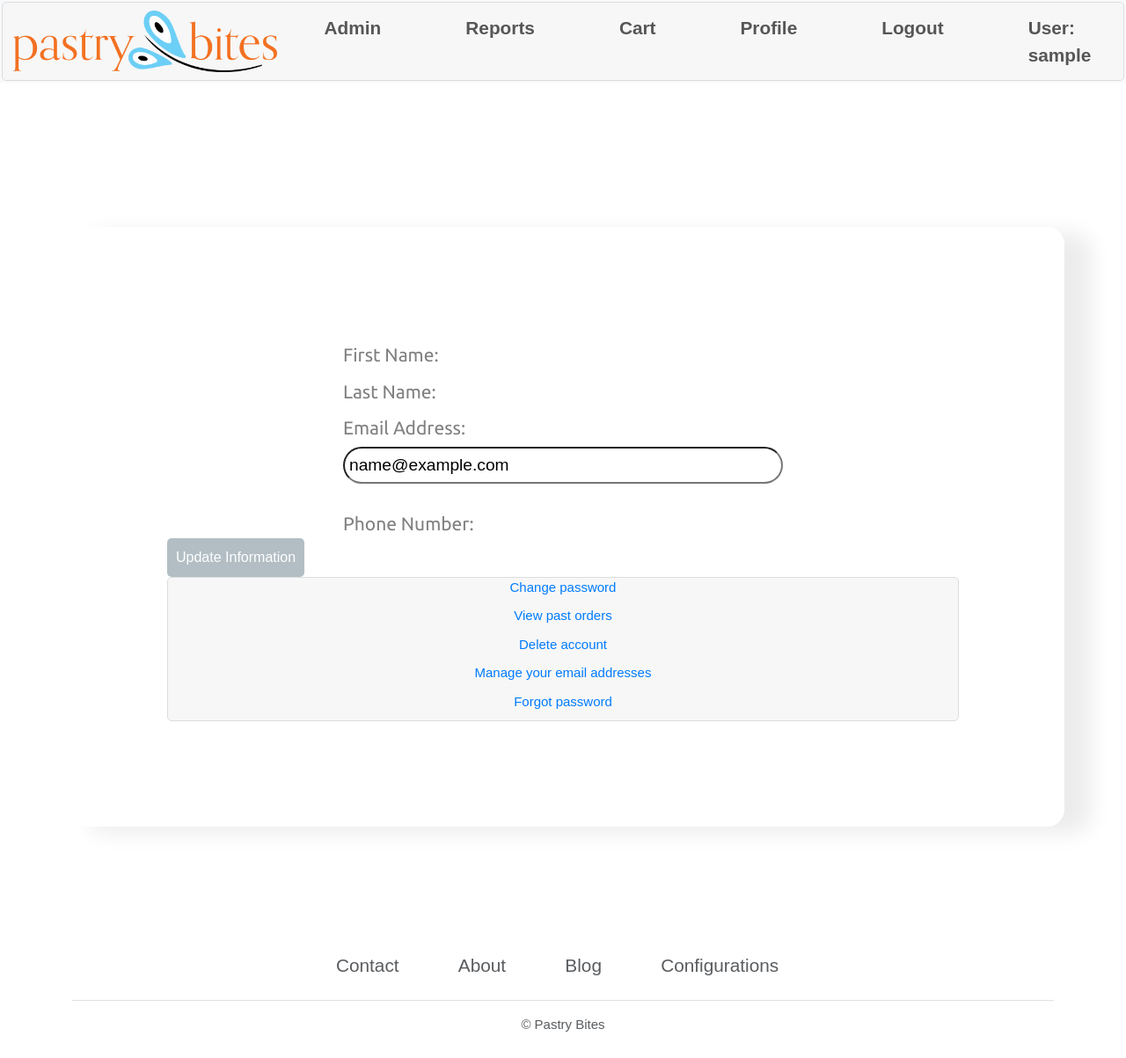
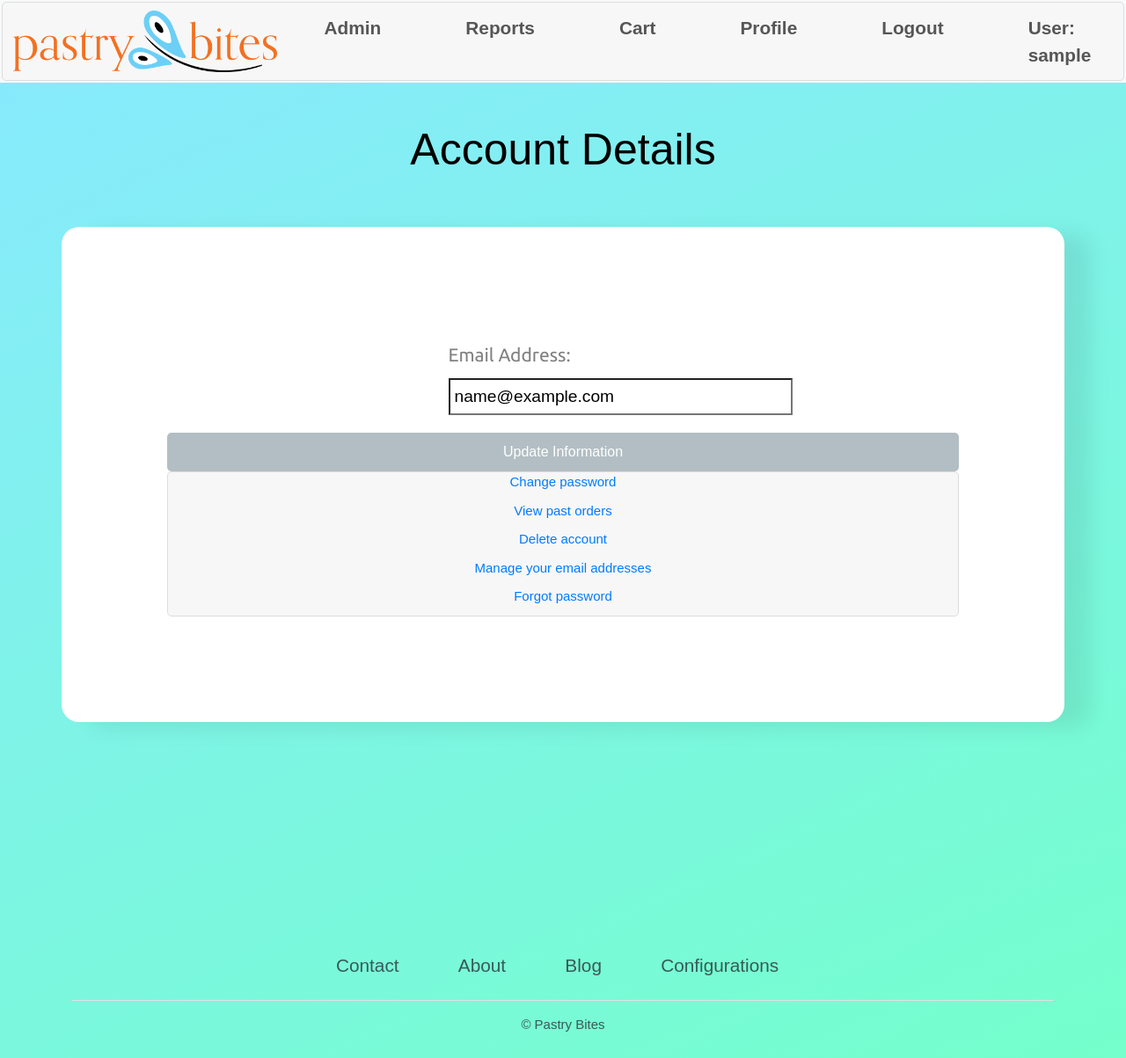
Before and after one commit to nathandevx/Senior-Project, a Django app: page /accounts/profile/ in a window 1280 px wide. Shown: the whole page at 88% size. Run offline with Django 4.2, Linux system fonts and the light colour scheme; the visitor is signed in with stand-in values (Sample User, id 1); data comes from the database, SQL or seed files in the repository; data that the repository does not hold is empty; parts of the project's set-up code (start-up, migrations or seed data) failed here and were passed over; some libraries are stand-ins or nearby versions.

Commit message:
more edits
small changes to profile page and added PB logo

```diff
--- a/home/templates/home/home.html
+++ b/home/templates/home/home.html
@@ -34,7 +34,10 @@
     <main role="main">
         <section class="jumbotron text-center">
             <div class="container">
-                <h1>PASTRY BITES</h1>
+                <!-- <h1>PASTRY BITES</h1> -->
+                <a class="brand-logo" href="/">
+                    <img src="/static/images/PB Round.png" alt="PB Logo">
+                </a>
                 <p class="lead text-muted"><br>"Treat yourself to a slice of heaven with our heavenly baklava, baked fresh and served with love. - Cigdem Askin"<br></p>
 
             </div>
--- a/static/css/components_styles/profile_css.css
+++ b/static/css/components_styles/profile_css.css
@@ -27,7 +27,6 @@
 body {
     margin: 10;
     padding: 10;
-    background: var(--white);
     font-family: Arial, sans-serif;
     min-height:100vh;
     overflow-x: hidden;
@@ -40,7 +39,7 @@ body {
 
 .details .container { /*Form*/
   position:relative;
-  display:table;
+  display:grid;
   min-height: 500px;
   background: var(--white);
 
@@ -60,17 +59,10 @@ body {
   transition: 0.5s;
 }
 
-/* header {
-  background-color:#ffffff92;
-  color: #fff;
-  text-align: center;
-  padding: 10px 0;
-} */
-
 .pageName {
   background-color: rgba(255, 255, 255, 0);
   font-size: 50px;
-  color: white;
+  color: black;
   text-align: center;
   padding: 50px;
 }
@@ -93,10 +85,10 @@ label {
 }
 
 input {
-  padding: 5px;
-  border-radius: 50px;
-  margin: 5px 0 20px 0;
-
+  border-radius: 0%;
+margin: 10px 0 20px 0;
+width: 150%;
+padding: 5px;
 }
 
 .submit-button {
--- a/static/css/home_css.css
+++ b/static/css/home_css.css
@@ -62,6 +62,12 @@
     vertical-align: top;
   }
 
+.brand-logo img {
+  max-width: 30%;
+  vertical-align: top;
+  margin: 10px;
+}
+
   #main #mainBanner {
     margin-bottom: 0;
   }
--- a/users/templates/users/profile.html
+++ b/users/templates/users/profile.html
@@ -17,17 +17,17 @@
                 <form>
 	                {{ form }}
                     {% csrf_token %}
-                    <label for="name">First Name:</label>
-                    <!-- <input type="text" id="fname" name="fname" required> -->
+                    <!-- <label for="name">First Name:</label>
+                    <input type="text" id="fname" name="fname" required>
 
                     <label for="name">Last Name:</label>
-                    <!-- <input type="text" id="lname" name="lname" required> -->
+                    <input type="text" id="lname" name="lname" required> -->
 
                     <label for="email">Email Address:</label>
                     <input type="email" id="email" name="email" required value="{{ user_data.email }}">
 
-                    <label for="payment">Phone Number:</label>
-                    <!-- <input type="phone-number" id="payment" name="payment" required> -->
+                    <!-- <label for="payment">Phone Number:</label>
+                    <input type="phone-number" id="payment" name="payment" required> -->
 
 
                 </form>
```
Also changed, not shown: static/images/PB Round.png (added).
